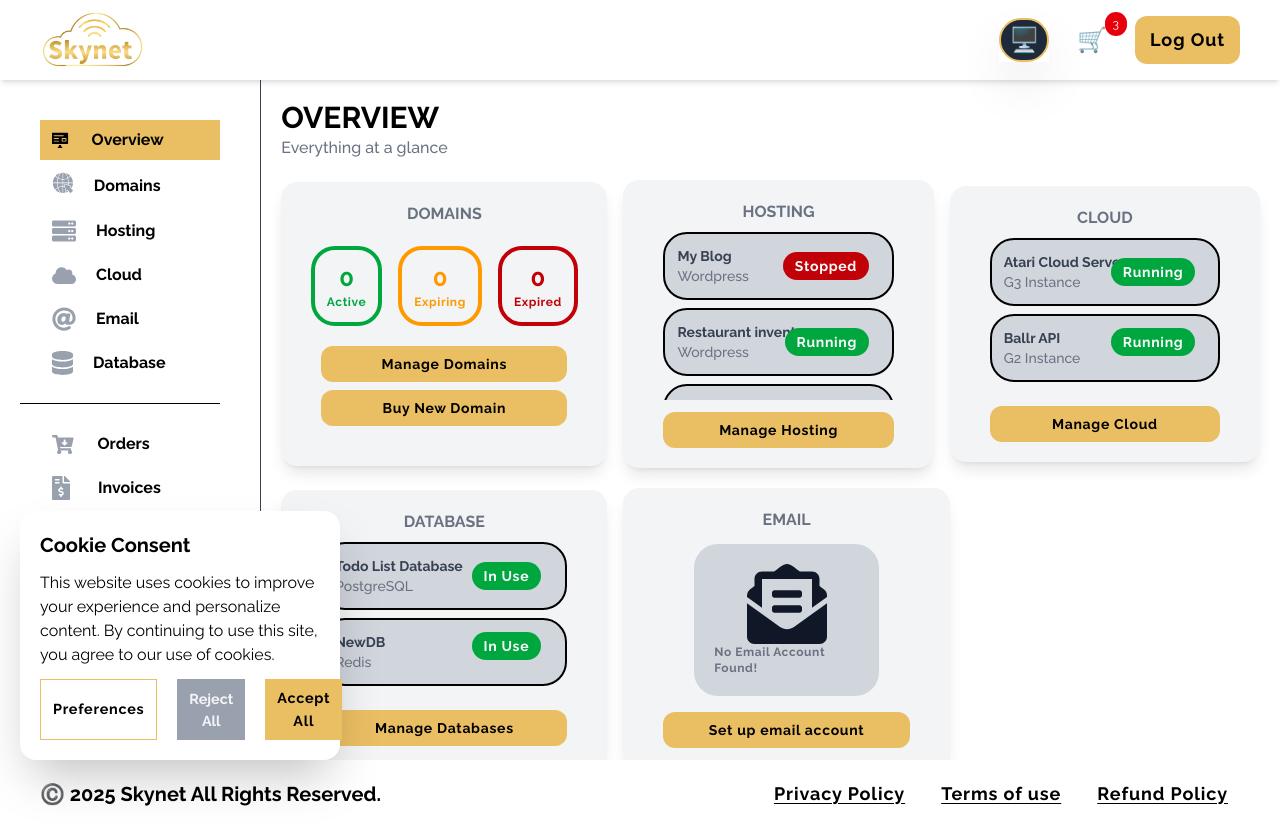
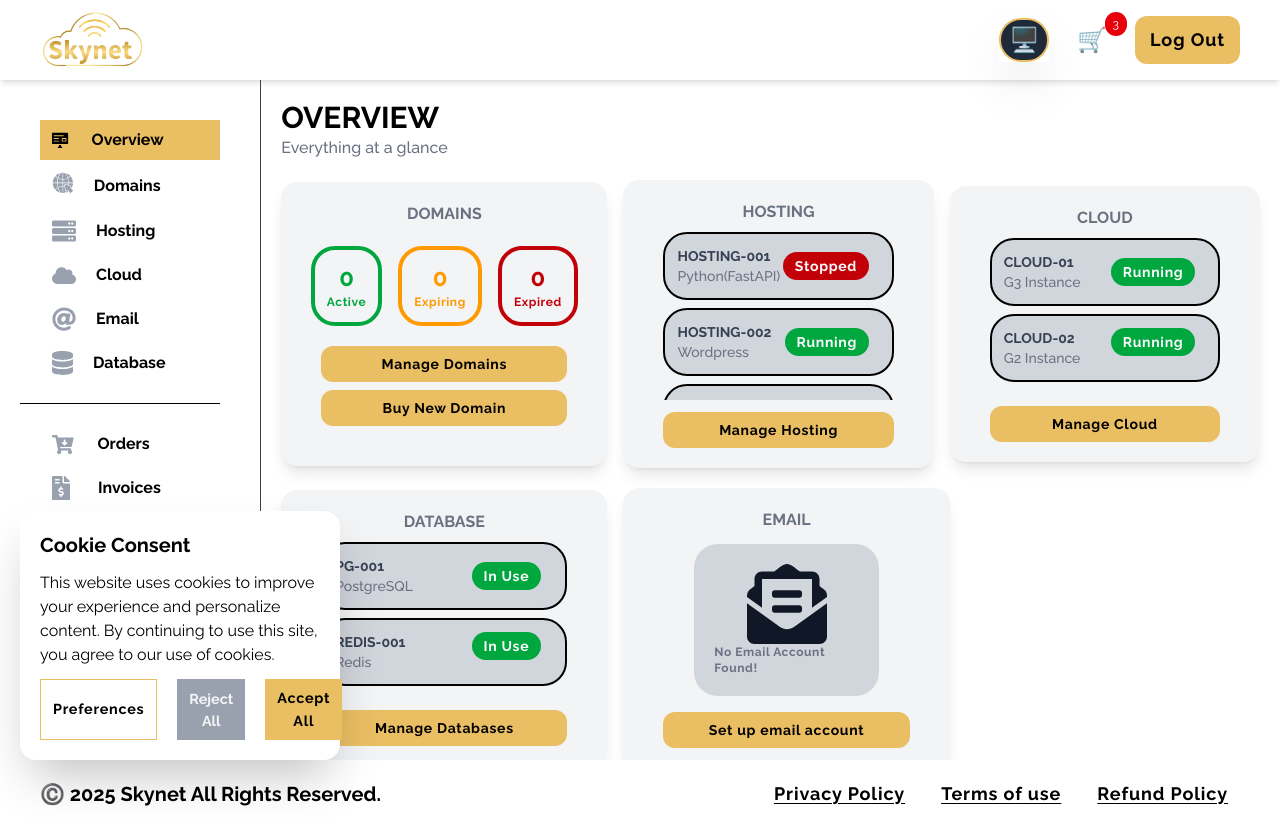
Before and after one commit to sapwavino/skynet_redesign_fe, a Vue app: page /dashboard in a window 1280 px wide. Built offline with nearby package versions, Linux system fonts and the light colour scheme; sample sign-in values are in the browser's storage; what vue3-marquee would draw is missing.

Commit message:
RENAME DASHBOARD SERVICE CARDS

```diff
--- a/src/components/DashboardOverview.vue
+++ b/src/components/DashboardOverview.vue
@@ -53,15 +53,15 @@ export default {
                 class="absolute right-[10%] bg-red-700 text-gray-50 rounded-full py-1 px-3 text-sm font-bold tracking-wider">
               Stopped
             </div>
-            <p class="text-gray-700 font-bold text-sm">My Blog</p>
-            <p class="muteSmallSubheader">Wordpress</p>
+            <p class="text-gray-700 font-bold text-sm">HOSTING-001</p>
+            <p class="muteSmallSubheader">Python(FastAPI)</p>
           </li>
           <li class="flex flex-col bg-gray-300 rounded-3xl p-3 hover:bg-gray-50 cursor-pointer my-2 relative border-2 justify-center">
             <div
                 class="absolute right-[10%] bg-green-600 text-gray-50 rounded-full py-1 px-3 text-sm font-bold tracking-wider">
               Running
             </div>
-            <p class="text-gray-700 font-bold text-sm">Restaurant inventory app</p>
+            <p class="text-gray-700 font-bold text-sm">HOSTING-002</p>
             <p class="muteSmallSubheader">Wordpress</p>
           </li>
           <li class="flex flex-col justify-center bg-gray-300 rounded-3xl p-3 hover:bg-gray-50 cursor-pointer my-2 relative border-2">
@@ -69,7 +69,7 @@ export default {
                 class="absolute right-[10%] bg-green-600 text-gray-50 rounded-full py-1 px-3 text-sm font-bold tracking-wider">
               Running
             </div>
-            <p class="text-gray-700 font-bold text-sm">Restaurant inventory app</p>
+            <p class="text-gray-700 font-bold text-sm">HOSTING-003</p>
             <p class="muteSmallSubheader">Wordpress</p>
           </li>
         </ul>
@@ -92,7 +92,7 @@ export default {
                 class="absolute right-[10%] bg-green-600 text-gray-50 rounded-full py-1 px-3 text-sm font-bold tracking-wider">
               Running
             </div>
-            <p class="text-gray-700 font-bold text-sm">Atari Cloud Server</p>
+            <p class="text-gray-700 font-bold text-sm">CLOUD-01</p>
             <p class="muteSmallSubheader">G3 Instance</p>
           </li>
           <li class="flex flex-col bg-gray-300 rounded-3xl p-3 hover:bg-gray-50 cursor-pointer my-2 relative border-2">
@@ -100,7 +100,7 @@ export default {
                 class="absolute right-[10%] bg-green-600 text-gray-50 rounded-full py-1 px-3 text-sm font-bold tracking-wider">
               Running
             </div>
-            <p class="text-gray-700 font-bold text-sm">Ballr API</p>
+            <p class="text-gray-700 font-bold text-sm">CLOUD-02</p>
             <p class="muteSmallSubheader">G2 Instance</p>
           </li>
         </ul>
@@ -127,7 +127,7 @@ export default {
                 class="absolute right-[10%] bg-green-600 text-gray-50 rounded-full py-1 px-3 text-sm font-bold tracking-wider">
               In Use
             </div>
-            <p class="text-gray-700 font-bold text-sm">Todo List Database</p>
+            <p class="text-gray-700 font-bold text-sm">PG-001</p>
             <p class="muteSmallSubheader">PostgreSQL</p>
           </li>
           <li
@@ -136,7 +136,7 @@ export default {
                 class="absolute right-[10%] bg-green-600 text-gray-50 rounded-full py-1 px-3 text-sm font-bold tracking-wider">
               In Use
             </div>
-            <p class="text-gray-700 font-bold text-sm">NewDB</p>
+            <p class="text-gray-700 font-bold text-sm">REDIS-001</p>
             <p class="muteSmallSubheader">Redis</p>
           </li>
         </ul>
```
